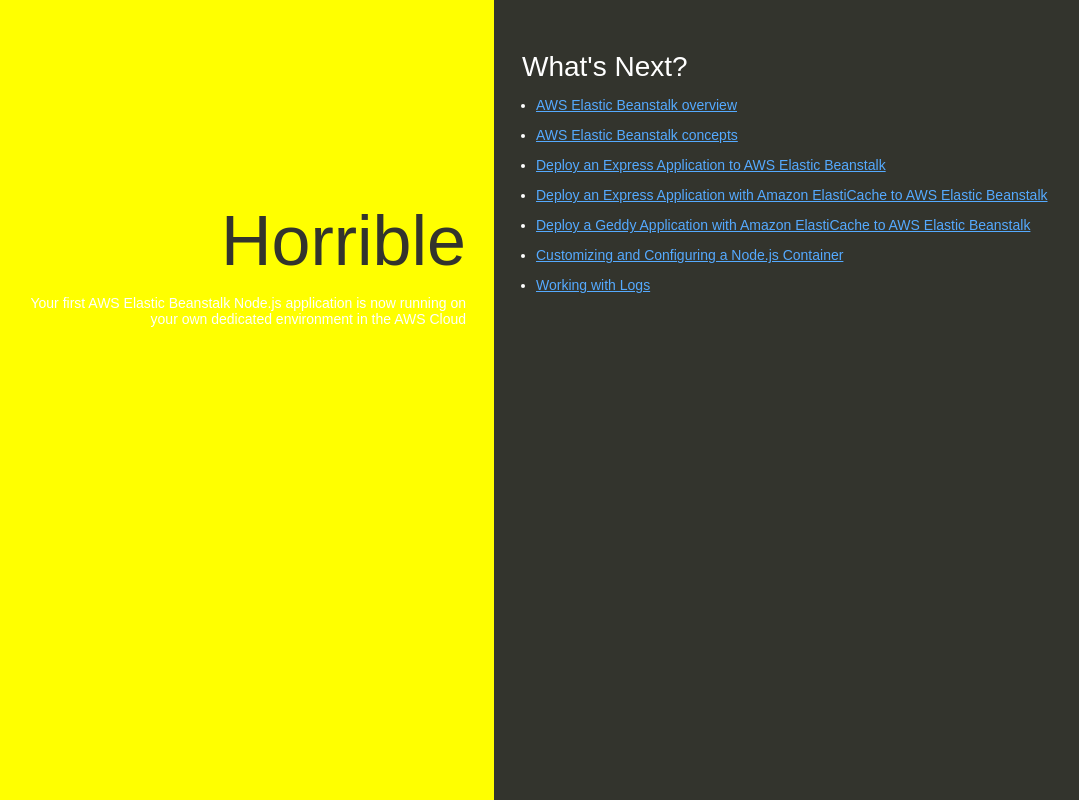
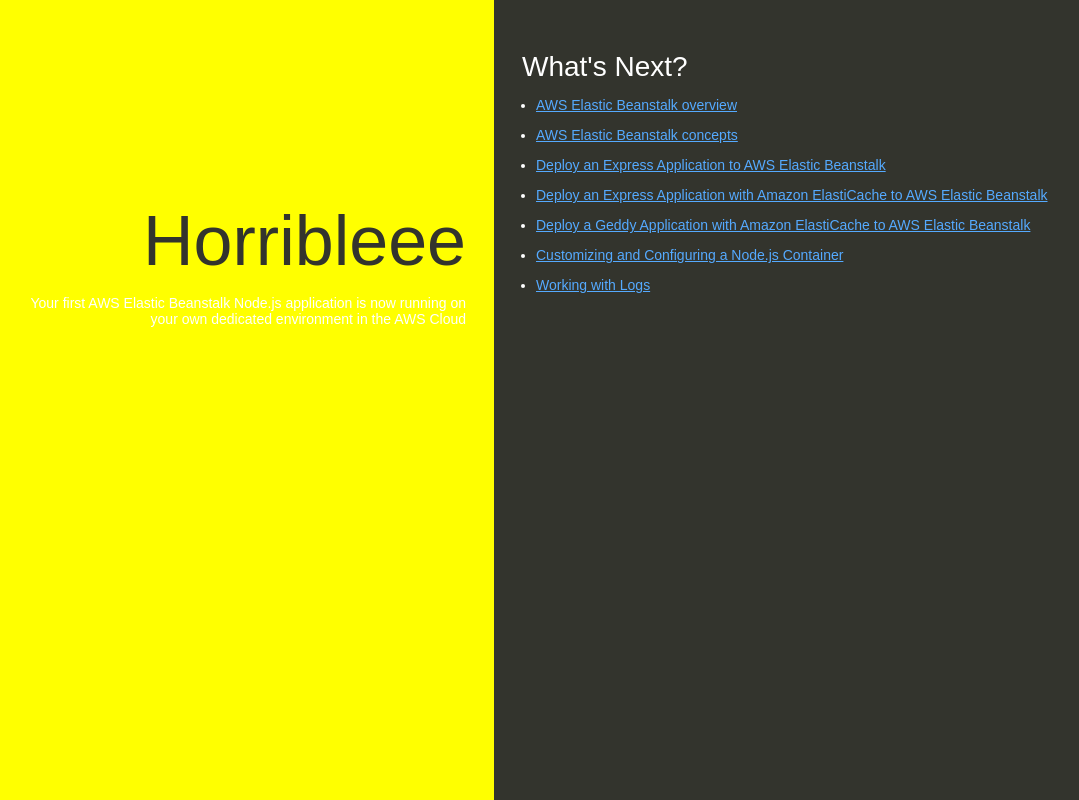
Before and after one commit to RanaRajat/my-node-app, a website: page index.html in a window 1280 px wide. Shown: the whole page, without its empty margins (146-1225 px from the left). Drawn offline with Linux system fonts and the light colour scheme.

Commit message:
Update index.html

```diff
--- a/index.html
+++ b/index.html
@@ -74,7 +74,7 @@
   </head>
   <body>
     <div class="textColumn">
-      <h1>Horrible</h1>
+      <h1>Horribleee</h1>
       <p>Your first AWS Elastic Beanstalk Node.js application is now running on your own dedicated environment in the AWS Cloud</p>
     </div>
     <div class="linksColumn">
```
